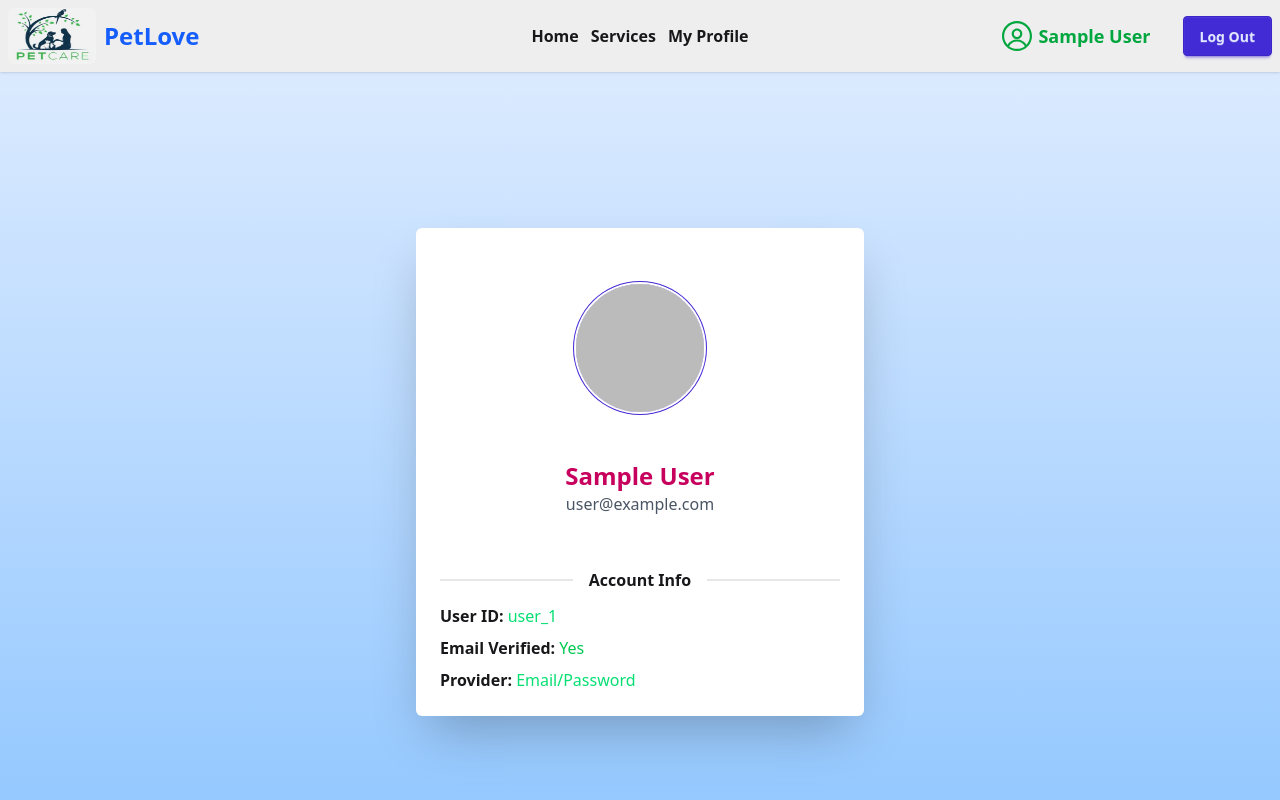
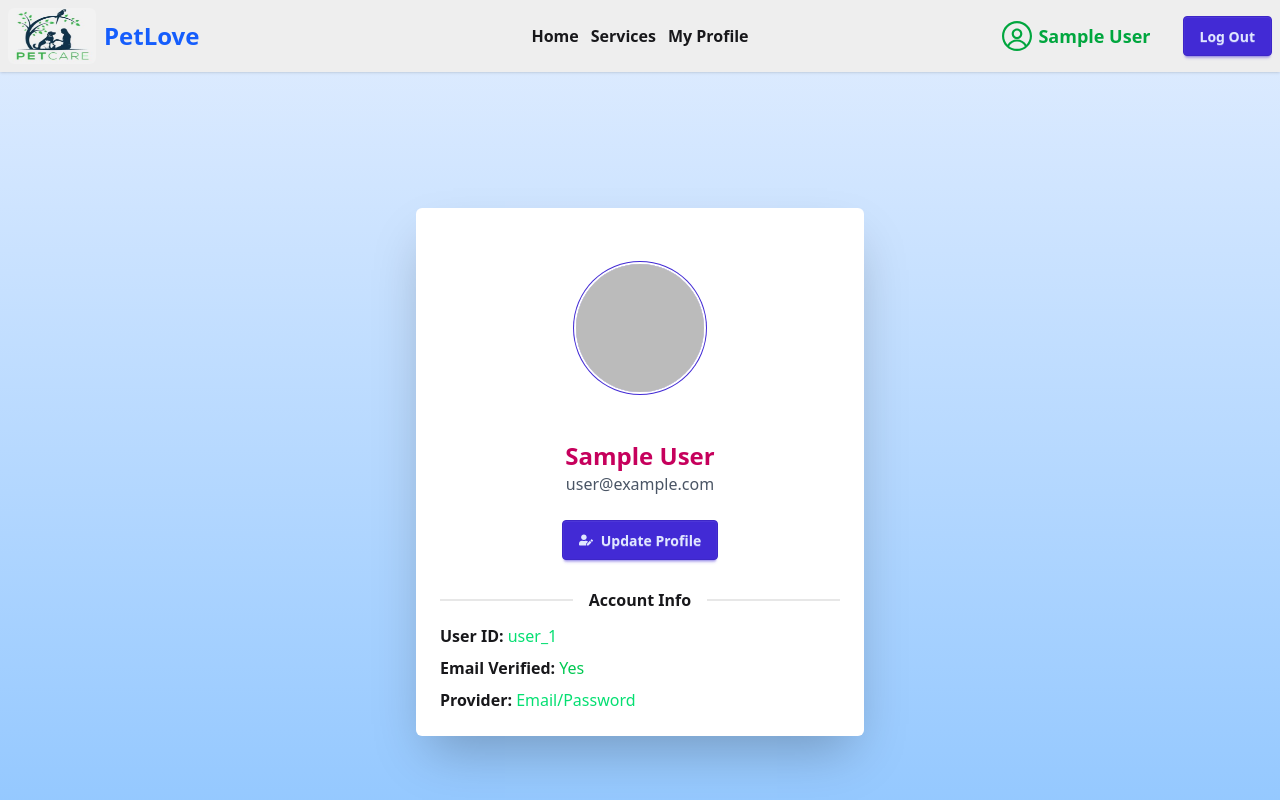
Before and after one commit to MAHFUZh129/WarmPaws-Pet-Care-in-Winter, a React (Vite) app: page /profile in a window 1280 px wide. Shown: the top 800 px of the page. Built offline with nearby package versions, Linux system fonts and the light colour scheme; no server answers; sample sign-in values are in the browser's storage.

Commit message:
added update profile button in my profile page

```diff
--- a/src/pages/Login.jsx
+++ b/src/pages/Login.jsx
@@ -39,8 +39,7 @@ const Login = () => {
       const email =emailRef.current.value;
       reset(email)
       .then((res) => {
-    toast.success('Password reset email sent!')
-    // ..
+    alert('done')
   })
   .catch((error) => {
     // const errorCode = error.code;
--- a/src/pages/MyProfile.jsx
+++ b/src/pages/MyProfile.jsx
@@ -31,7 +31,11 @@ const MyProfile = () => {
 
           {/*  update Button */}
           <div className="mt-6">
-
+           <Link
+              className="btn btn-primary btn-wide flex items-center gap-2 font-semibold"
+            >
+              <FaUserEdit /> Update Profile
+            </Link>
           </div>
         </div>
 
```
